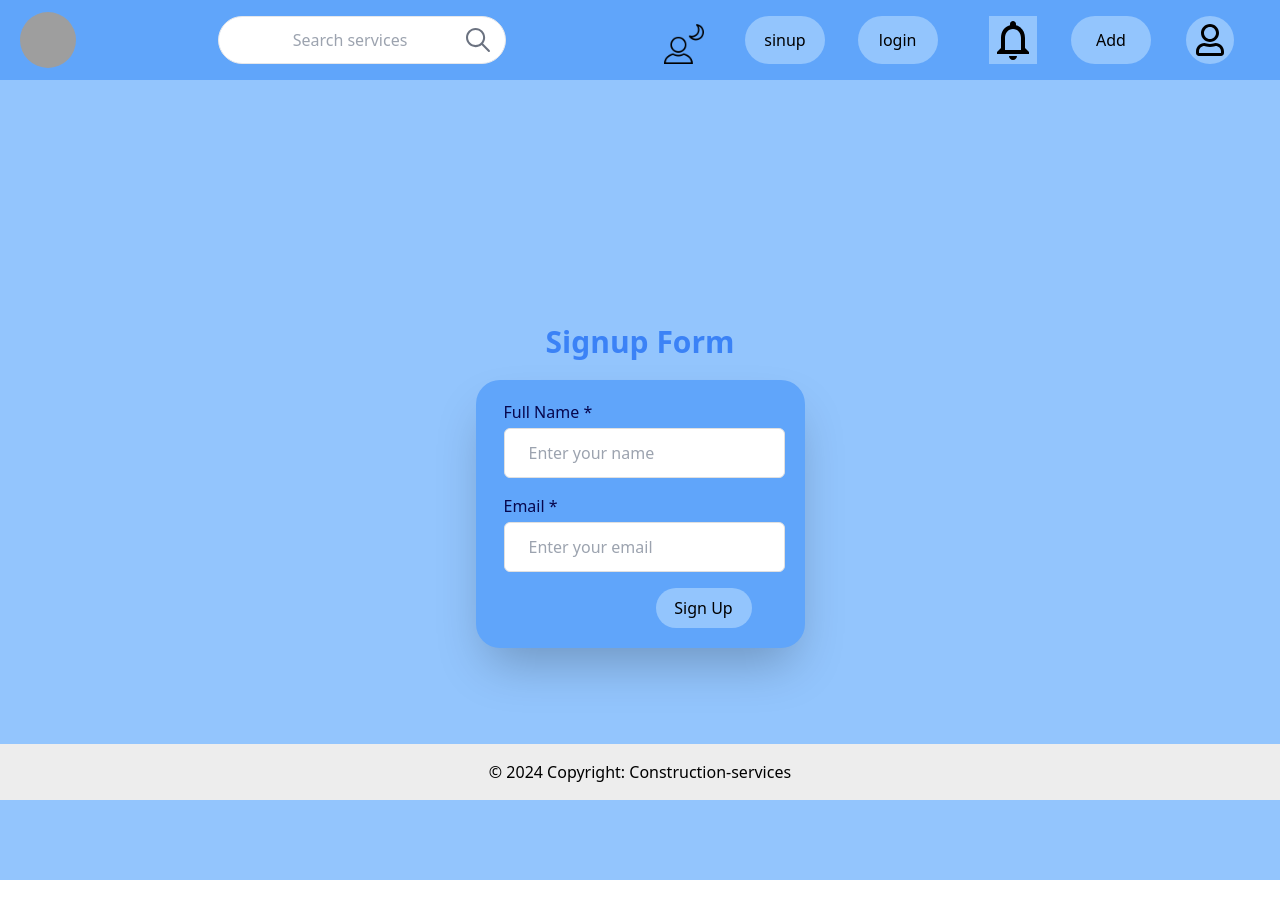
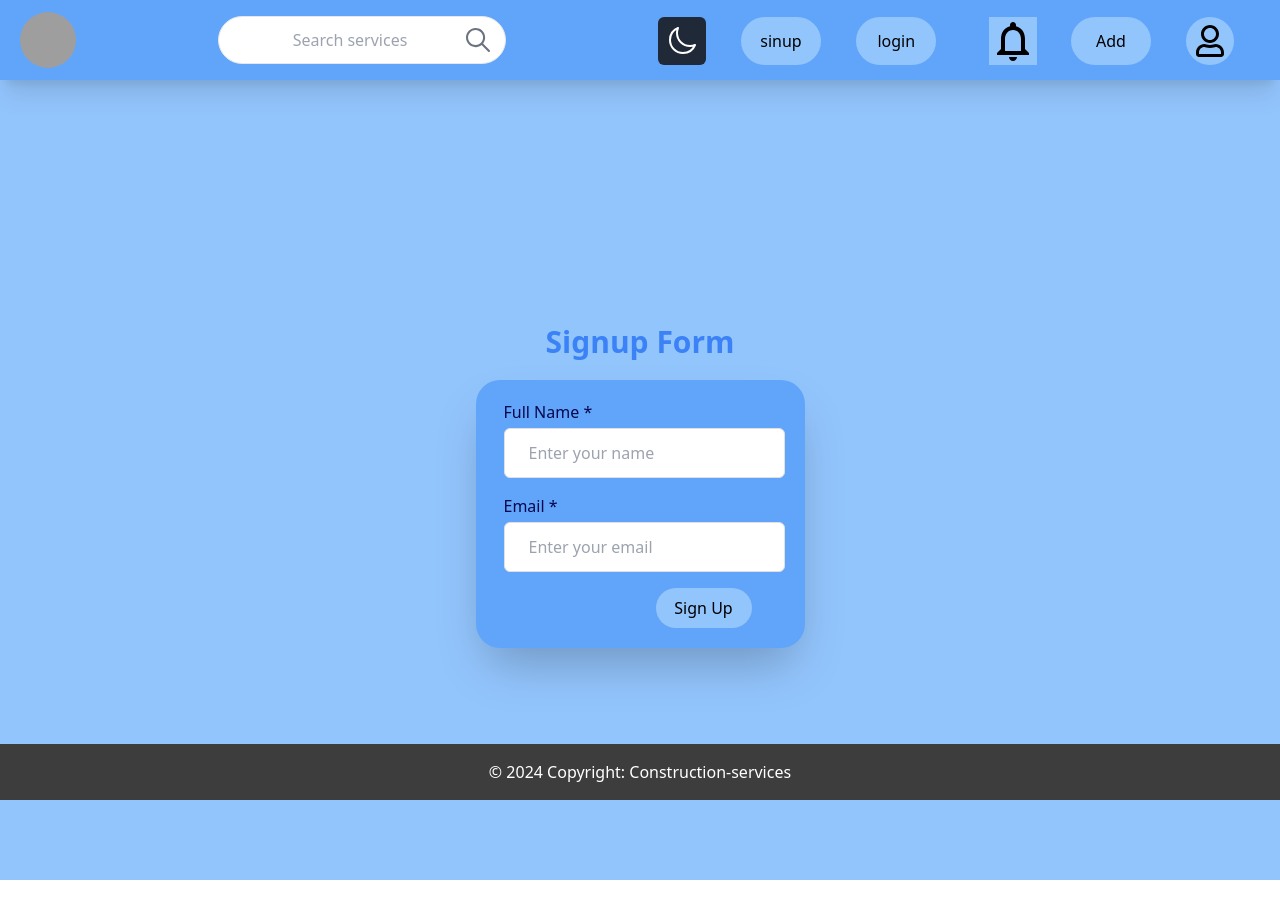
Before and after one commit to Sanujkumar/construction-services, a React (Vite) app in the folder frontend/: page /signup in a window 1280 px wide. Both pictures are taken after a click on the button 684 px from the left and 44 px from the top of the page. Shown: the top 918 px of the page. Built offline with nearby package versions, Linux system fonts and the light colour scheme; grey boxes are pictures that could not be loaded.

Commit message:
dark mode functionality are working

```diff
--- a/frontend/src/App.jsx
+++ b/frontend/src/App.jsx
@@ -7,7 +7,6 @@ import Footer from './common/footer';
 import ShowSpecificCard from './components/showSpecificCard';
 import SignupForm from './components/sinupForm';
 import LoginForm from "./components/loginForm" ;
-import NavbarLeftComponents from "../src/navbarComponents/navbarLeftcomponets/navbarleft";
 import FooterComponents from './common/footerComponets';
 import { useState } from 'react';
 
--- a/frontend/src/common/navbar.jsx
+++ b/frontend/src/common/navbar.jsx
@@ -2,12 +2,6 @@
 import Searchbar from "../navbarComponents/searchBar";
 import Home from "../navbarComponents/home";
 import Sidebar from "../navbarComponents/sidebar";
-import Notification from "../navbarComponents/notification";
-import Theme from "../navbarComponents/theme";
-import Sinup from "../navbarComponents/sinup";
-import Login from "../navbarComponents/login";
-import Logout from "../navbarComponents/logout";
-import User from "../navbarComponents/user";
 import SidebarComponents from "./sidebarComponents";
 import FooterComponents from "./footerComponets";
 
@@ -18,7 +12,7 @@ import FooterComponents from "./footerComponets";
 const Navbar = ({setIsAuth,isAuth}) => {
 
   return (
-    <div className="flex justify-between w-full bg-blue-400 items-center h-20 px-3">
+    <div className="flex justify-between w-full bg-blue-400 items-center h-20 px-3 dark:shadow-xl">
 
       <div className="">
         <Home />
@@ -32,32 +26,7 @@ const Navbar = ({setIsAuth,isAuth}) => {
           <Sidebar setIsAuth={setIsAuth} isAuth={isAuth} />
         </div>
 
-
       <div className="w-1/2  hidden lg:inline-flex justify-between pt-2">
-        {/* <div>
-          <Notification />
-        </div>
-        <div>
-          <Theme />
-        </div>
-        {!isAuth ? (
-          <>
-        <div>
-          <Sinup />
-        </div>
-        <div>
-          <Login />
-        </div>
-        </>
-        ): (
-        <div>
-          <Logout setIsAuth={setIsAuth} />
-        </div>
-        )  }
-        <div>
-          <User />
-        </div> */}
-
       <div className="w-1/2">
         <SidebarComponents setIsAuth={setIsAuth} isAuth={isAuth}/>
       </div>
--- /dev/null
+++ b/frontend/src/icons/darkIcon.jsx
@@ -0,0 +1,12 @@
+
+
+const darkIcon  = () => {
+    return (
+        <svg xmlns="http://www.w3.org/2000/svg" fill="none" viewBox="0 0 24 24" stroke-width="1.5" stroke="currentColor" class="size-8">
+  <path stroke-linecap="round" stroke-linejoin="round" d="M21.752 15.002A9.72 9.72 0 0 1 18 15.75c-5.385 0-9.75-4.365-9.75-9.75 0-1.33.266-2.597.748-3.752A9.753 9.753 0 0 0 3 11.25C3 16.635 7.365 21 12.75 21a9.753 9.753 0 0 0 9.002-5.998Z" />
+</svg>
+
+    );
+};
+
+export default darkIcon;
--- /dev/null
+++ b/frontend/src/icons/lightModeIcon.jsx
@@ -0,0 +1,12 @@
+
+
+const lightModeIcon = () => {
+    return (
+        <svg xmlns="http://www.w3.org/2000/svg" fill="none" viewBox="0 0 24 24" strokeWidth={1.5} stroke="currentColor" className="size-8">
+  <path strokeLinecap="round" strokeLinejoin="round" d="M12 3v2.25m6.364.386-1.591 1.591M21 12h-2.25m-.386 6.364-1.591-1.591M12 18.75V21m-4.773-4.227-1.591 1.591M5.25 12H3m4.227-4.773L5.636 5.636M15.75 12a3.75 3.75 0 1 1-7.5 0 3.75 3.75 0 0 1 7.5 0Z" />
+</svg>
+
+    );
+};
+
+export default lightModeIcon;
--- a/frontend/src/navbarComponents/navbarLeftcomponets/navbarleft.jsx
+++ /dev/null
@@ -1,23 +0,0 @@
-
-import User from "../user";
-import Notification from "../notification";
-import OwnProfileCard from "../../components/pages/ownProfileCardForm";
-
-const navbarLeft = () => {
-    return (
-        <>
-          <div>
-            <Notification/>
-          </div>
-          <div>
-            <OwnProfileCard/>
-          </div>
-          <div className="">
-            <User/>
-          </div>
-
-        </>
-    );
-};
-
-export default navbarLeft;
--- a/frontend/src/navbarComponents/theme.jsx
+++ b/frontend/src/navbarComponents/theme.jsx
@@ -1,35 +1,37 @@
-import darkIcon from "../assets/darkIcon.png";
-import React, { useEffect } from "react";
+import React, { useEffect, useState } from "react";
+import DarkIcon from "../icons/darkIcon";
+import LightModeIcon from "../icons/lightModeIcon";
 
 const Theme = () => {
-    // Function to toggle between dark and light modes
-    const toggleMode = () => {
-        if (document.documentElement.classList.contains("dark")) {
-            document.documentElement.classList.remove("dark");
-            localStorage.setItem("theme", "light"); // Save preference as light mode
-        } else {
+    const [darkMode, setDarkMode] = useState(false);
+
+
+    useEffect(() => {
+        const storedTheme = localStorage.getItem("theme");
+        if (storedTheme === "dark" || (!storedTheme && window.matchMedia("(prefers-color-scheme: dark)").matches)) {
             document.documentElement.classList.add("dark");
-            localStorage.setItem("theme", "dark"); // Save preference as dark mode
-        }
-    };
-
-    // Apply stored theme preference on component load
-    useEffect(() => {
-        const savedTheme = localStorage.getItem("theme");
-        if (savedTheme === "dark") {
-            document.documentElement.classList.add("dark");
+            setDarkMode(true);
         } else {
             document.documentElement.classList.remove("dark");
+            setDarkMode(false);
         }
     }, []);
+
+
+    const toggleMode = () => {
+        const isDarkMode = !darkMode;
+        setDarkMode(isDarkMode);
+        document.documentElement.classList.toggle("dark", isDarkMode);
+        localStorage.setItem("theme", isDarkMode ? "dark" : "light");
+    };
 
     return (
         <div>
             <button
                 onClick={toggleMode}
-                className="dark:bg-blue p-2 rounded-md hover:bg-gray-300"
+                className="bg-blue-300 p-2 rounded-md hover:bg-blue-500 dark:bg-gray-800 dark:hover:bg-gray-600 text-white"
             >
-                <img className="h-10" src={darkIcon} alt="Toggle Theme" />
+                {darkMode ? <DarkIcon /> : <LightModeIcon />}
             </button>
         </div>
     );
--- a/frontend/tailwind.config.js
+++ b/frontend/tailwind.config.js
@@ -1,5 +1,6 @@
 /** @type {import('tailwindcss').Config} */
 export default {
+  darkMode: "class",
   content: [
     "./index.html",
     "./src/**/*.{js,ts,jsx,tsx}",
```
Also changed, not shown: frontend/src/navbarComponents/sidebar.jsx (+1 -30 lines), frontend/index.html (line endings or trailing spaces), frontend/src/common/laoding.jsx (line endings or trailing spaces).
